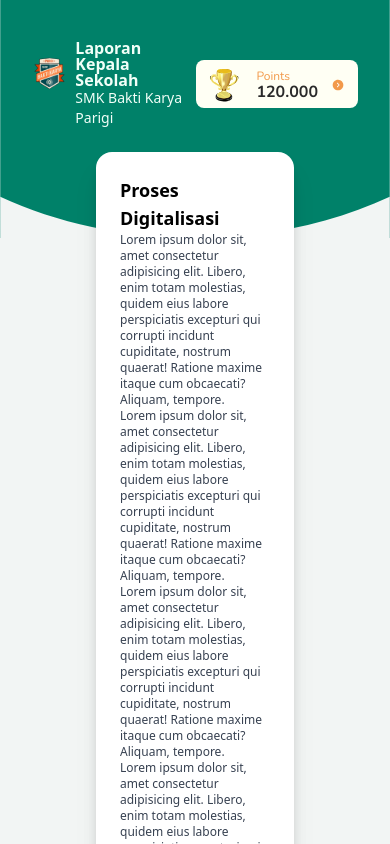
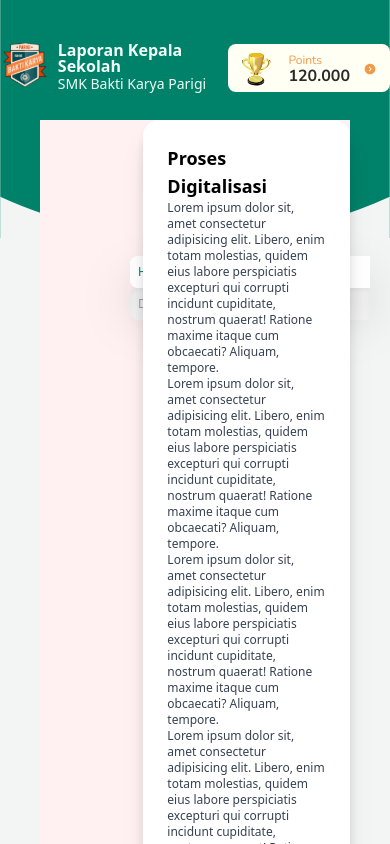
Before and after one commit to alfieqashwa/next-kepsek-report, a Next.js app: page /mulai in a window 390 px wide. Shown: the top 844 px of the page. Built offline with nearby package versions, Linux system fonts and the light colour scheme.

Commit message:
fix: modify main layout's breakpoints

```diff
--- a/components/layout.tsx
+++ b/components/layout.tsx
@@ -17,7 +17,8 @@ export default function Layout({ children }: Props): JSX.Element {
         <title>Kepsek Report</title>
       </Head>
 
-      <header className="flex items-center justify-around pt-10 mx-8 lg:pt-16 lg:mx-28">
+      <div className="container max-w-3xl mx-auto">
+        <header className="flex items-center justify-around pt-10 lg:pt-16">
           <span className="absolute top-0 right-0 hidden w-24 md:block">
             <Image
               src="/images/banner-jaringan-idn-white.svg"
@@ -51,31 +52,21 @@ export default function Layout({ children }: Props): JSX.Element {
               <Image src="/images/icon_btn-next_yellow.svg" alt="trophy" width={30} height={30} />
             </div>
           </section>
-        {/*
+
           <nav className="fixed flex flex-col left-[450px] z-90 inset-y-64">
-          <a href="#home" className="w-60 -ml-60 p-4 rounded-l-2xl bg-white drop-shadow-2xl shadow-2xl text-[#008169]">
+            <a href="#home" className="text-xs w-60 -ml-80 p-2 rounded-l-lg bg-white drop-shadow-2xl shadow-2xl text-[#008169]">
               Home
             </a>
-          <a href="#data-digital" className="p-4 active:bg-white rounded-l-2xl shadow-inner bg-[#FAFAFA] text-[#A4A4A4] w-60 -ml-60">
+            <a href="#data-digital" className="p-2 text-xs active:bg-white rounded-l-lg shadow-inner bg-[#FAFAFA] text-[#A4A4A4] w-60 -ml-80">
               Data Digital
             </a>
-          <a href="#keuangan-digital" className="p-4 rounded-l-2xl shadow-inner bg-[#FAFAFA] text-[#A4A4A4] w-60 -ml-60">
-            Keuangan Digital
-          </a>
-          <a href="#absensi-digital" className="p-4 rounded-l-2xl shadow-inner bg-[#FAFAFA] text-[#A4A4A4] w-60 -ml-60">
-            Absensi Digital
-          </a>
-          <a href="#toko-pelajar" className="p-4 rounded-l-2xl shadow-inner bg-[#FAFAFA] text-[#A4A4A4] w-60 -ml-60">
-            Toko Pelajar
-          </a>
-          <a href="#sign-out" className="p-4 rounded-l-2xl shadow-inner bg-[#FAFAFA] text-[#A4A4A4] w-60 -ml-60">
-            Sign Out
-          </a>
-        </nav> */}
+          </nav>
         </header>
 
-      <section className="relative flex justify-end mx-24 mt-6">
-        <main className="max-w-md p-6 bg-white shadow-xl drop-shadow-xl rounded-2xl">{children}</main>
+        <section className="mx-10 mt-6 sm:mx-auto sm:max-w-lg md:max-w-xl lg:mx-8 lg:max-w-3xl bg-rose-50">
+          <div className="flex justify-end">
+            <main className="w-2/3 p-6 bg-white shadow-xl drop-shadow-xl rounded-2xl">{children}</main>
+          </div>
         </section>
 
         {/* FOOTER */}
@@ -94,5 +85,6 @@ export default function Layout({ children }: Props): JSX.Element {
           </section>
         </footer>
       </div>
+    </div>
   )
 }
```
Lines whose indentation alone changed are shown as unchanged.
